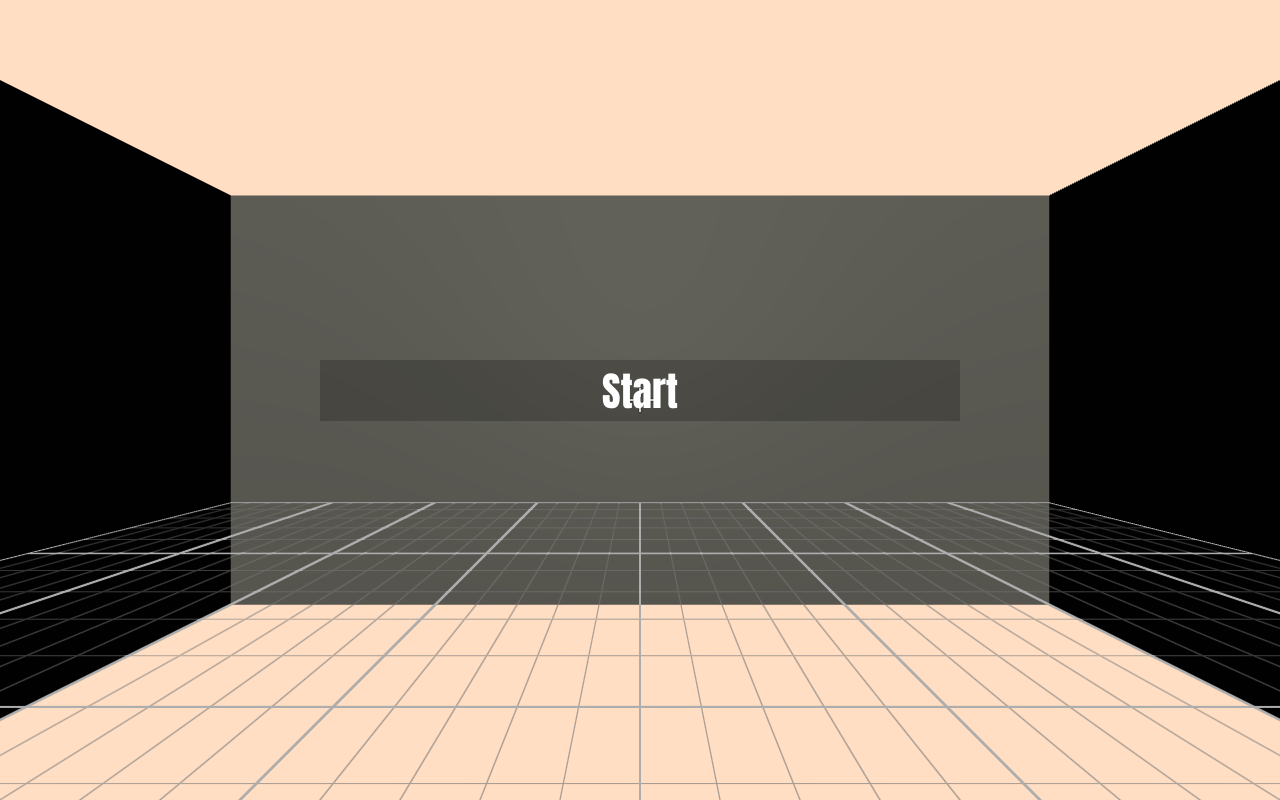
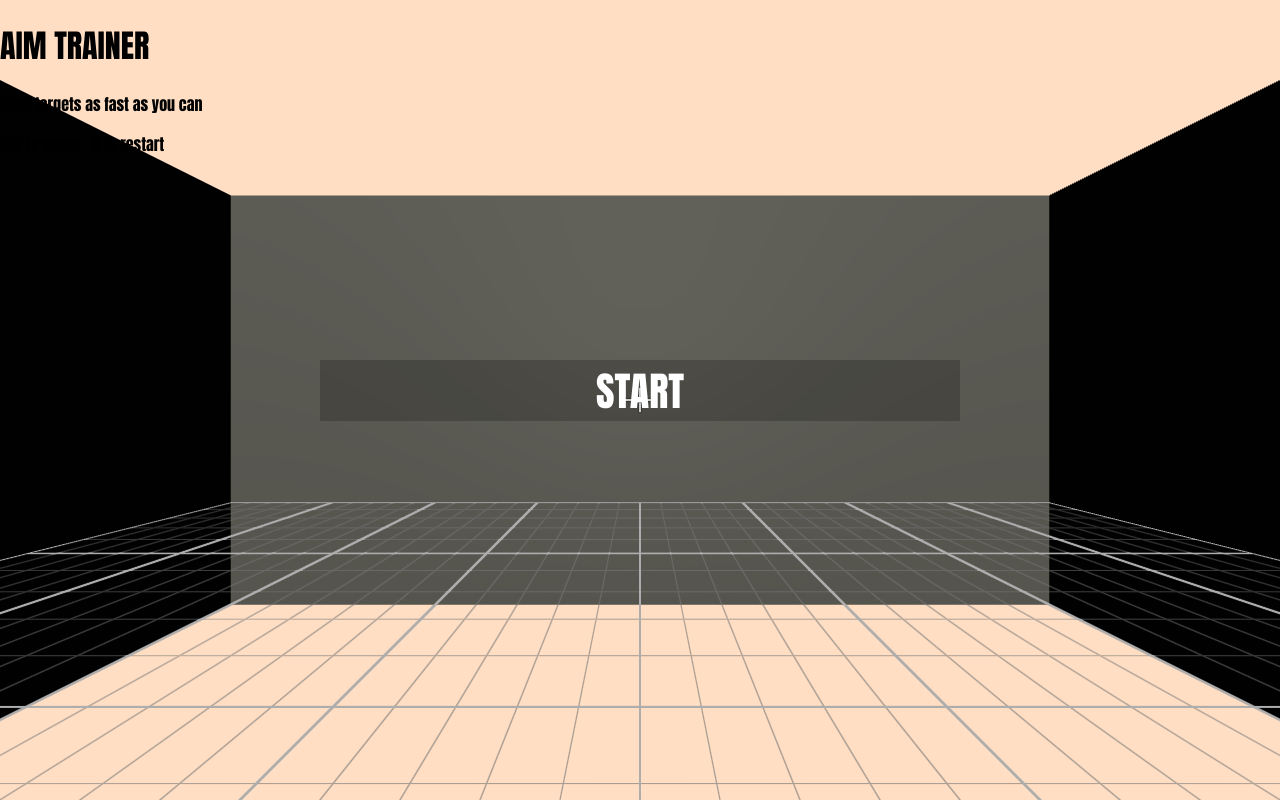
Before and after one commit to sumoondev/aim-training, a React (Vite) app: page / in a window 1280 px wide. Built offline with nearby package versions, Linux system fonts and the light colour scheme.

Commit message:
feat: game state and interface

```diff
--- a/src/Experience/Experience.jsx
+++ b/src/Experience/Experience.jsx
@@ -1,6 +1,6 @@
-import { OrbitControls, Point, PointerLockControls } from "@react-three/drei";
-import { useControls } from "leva";
-import Room from "./components/Room.jsx";
+import { OrbitControls, Point, PointerLockControls } from '@react-three/drei'
+import { useControls } from 'leva'
+import Room from './components/Room.jsx'
 
 export default function Experience() {
     return (
--- a/src/Experience/Interface.jsx
+++ b/src/Experience/Interface.jsx
@@ -1,8 +1,234 @@
-export default function Interface()
-{
-    return(
-        <div className="interface">
-            <div id="start">Start</div>
+import { useState, useEffect, useCallback, useRef, createContext, useContext } from 'react'
+
+/**
+ * Game Phase Constants
+ */
+
+export const PHASES = {
+    READY: 'ready',
+    PLAYING: 'playing',
+    PAUSED: 'paused',
+    ENDED: 'ended',
+}
+
+/**
+ * Game State Context
+ */
+
+const GameStateContext = createContext(null)
+
+export function useGameState() {
+    return useContext(GameStateContext)
+}
+
+/**
+ * Timer Hook
+ */
+
+function useTimer(duration, phase, onTimeUp) {
+    const [timeLeft, setTimeLeft] = useState(duration)
+    const callbackRef = useRef(onTimeUp)
+    callbackRef.current = onTimeUp
+
+    useEffect(() => {
+        if (phase !== PHASES.PLAYING || timeLeft <= 0) return
+
+        const id = setInterval(() => {
+            setTimeLeft((prev) => {
+                if (prev <= 1) {
+                    callbackRef.current()
+                    return 0
+                }
+                return prev - 1
+            })
+        }, 1000)
+
+        return () => clearInterval(id)
+    }, [phase, timeLeft])
+
+    const reset = useCallback(() => setTimeLeft(duration), [duration])
+    return { timeLeft, reset }
+}
+
+/**
+ * HUD Elements
+ */
+
+function Timer({ timeLeft }) {
+    const secs = timeLeft % 60
+    return (
+        <div className="hud-timer">
+            {Math.floor(timeLeft / 60)}:{String(secs).padStart(2, '0')}
         </div>
     )
 }
+
+function ScoreDisplay({ score }) {
+    return <div className="hud-score">{score}</div>
+}
+
+/**
+ * Ready Screen
+ */
+
+function ReadyScreen() {
+    return (
+        <div className="phase-screen">
+            <h1 className="game-title">AIM TRAINER</h1>
+            <p className="game-subtitle">Click targets as fast as you can</p>
+            {/*
+                id="start" is REQUIRED — PointerLockControls uses selector="#start"
+                to know which element triggers the pointer lock on click.
+            */}
+            <div id="start" className="start-btn">
+                START
+            </div>
+            <p className="controls-hint">ESC to pause · R to restart</p>
+        </div>
+    )
+}
+
+/**
+ * Paused Screen
+ */
+
+function PausedScreen({ onResume, onRestart }) {
+    return (
+        <div className="phase-screen paused-overlay">
+            <h2 className="phase-title">PAUSED</h2>
+            <div className="btn-group">
+                <button className="btn btn-primary" onClick={onResume}>
+                    RESUME
+                </button>
+                <button className="btn btn-secondary" onClick={onRestart}>
+                    RESTART
+                </button>
+            </div>
+        </div>
+    )
+}
+
+/**
+ * Ended Screen
+ */
+
+function EndedScreen({ score, hits, misses, accuracy, onRestart }) {
+    return (
+        <div className="phase-screen ended-overlay">
+            <h2 className="phase-title">TIME'S UP</h2>
+            <div className="stats-grid">
+                <StatCard value={score} label="SCORE" />
+                <StatCard value={hits} label="HITS" />
+                <StatCard value={misses} label="MISSES" />
+                <StatCard value={`${accuracy}%`} label="ACCURACY" />
+            </div>
+            <div className="btn-group">
+                <button className="btn btn-primary" onClick={onRestart}>
+                    PLAY AGAIN
+                </button>
+            </div>
+        </div>
+    )
+}
+
+function StatCard({ value, label }) {
+    return (
+        <div className="stat-card">
+            <span className="stat-value">{value}</span>
+            <span className="stat-label">{label}</span>
+        </div>
+    )
+}
+
+/**
+ * Main Interface Component
+ */
+
+const ROUND_DURATION = 30 // seconds — adjust to change round length
+
+export default function Interface() {
+    const [phase, setPhase] = useState(PHASES.READY)
+    const [score, setScore] = useState(0)
+    const [hits, setHits] = useState(0)
+    const [misses, setMisses] = useState(0)
+
+    const endGame = useCallback(() => {
+        setPhase(PHASES.ENDED)
+        document.exitPointerLock()
+    }, [])
+
+    const { timeLeft, reset: resetTimer } = useTimer(ROUND_DURATION, phase, endGame)
+
+    useEffect(() => {
+        const onChange = () => {
+            const locked = !!document.pointerLockElement
+            if (locked && phase === PHASES.READY) {
+                setPhase(PHASES.PLAYING)
+            } else if (!locked && phase === PHASES.PLAYING) {
+                setPhase(PHASES.PAUSED)
+            }
+        }
+        document.addEventListener('pointerlockchange', onChange)
+        return () => document.removeEventListener('pointerlockchange', onChange)
+    }, [phase])
+
+    // Keyboard shortcuts
+    useEffect(() => {
+        const onKeyDown = (e) => {
+            if (e.key === 'r' || e.key === 'R') {
+                if (phase !== PHASES.READY) handleRestart()
+            }
+        }
+        document.addEventListener('keydown', onKeyDown)
+        return () => document.removeEventListener('keydown', onKeyDown)
+    }, [phase])
+
+    // Actions
+    const handleResume = useCallback(() => {
+        document.querySelector('canvas')?.requestPointerLock()
+    }, [])
+
+    const handleRestart = useCallback(() => {
+        document.exitPointerLock()
+        setScore(0)
+        setHits(0)
+        setMisses(0)
+        resetTimer()
+        setPhase(PHASES.READY)
+    }, [resetTimer])
+
+    // Derived stats
+    const total = hits + misses
+    const accuracy = total > 0 ? Math.round((hits / total) * 100) : 0
+
+    const ctx = { phase, score, hits, misses, timeLeft, setScore, setHits, setMisses }
+
+    return (
+        <GameStateContext.Provider value={ctx}>
+            <div className="interface">
+                {phase === PHASES.READY && <ReadyScreen />}
+
+                {phase === PHASES.PLAYING && (
+                    <>
+                        <Timer timeLeft={timeLeft} />
+                        <ScoreDisplay score={score} />
+                    </>
+                )}
+
+                {phase === PHASES.PAUSED && (
+                    <PausedScreen onResume={handleResume} onRestart={handleRestart} />
+                )}
+
+                {phase === PHASES.ENDED && (
+                    <EndedScreen
+                        score={score}
+                        hits={hits}
+                        misses={misses}
+                        accuracy={accuracy}
+                        onRestart={handleRestart}
+                    />
+                )}
+            </div>
+        </GameStateContext.Provider>
+    )
+}
```
